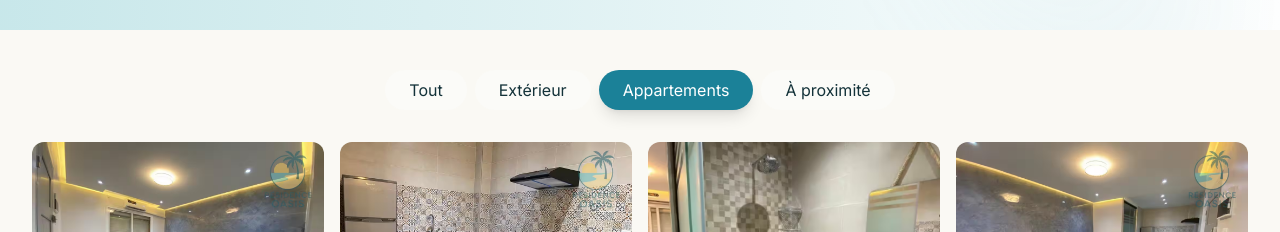
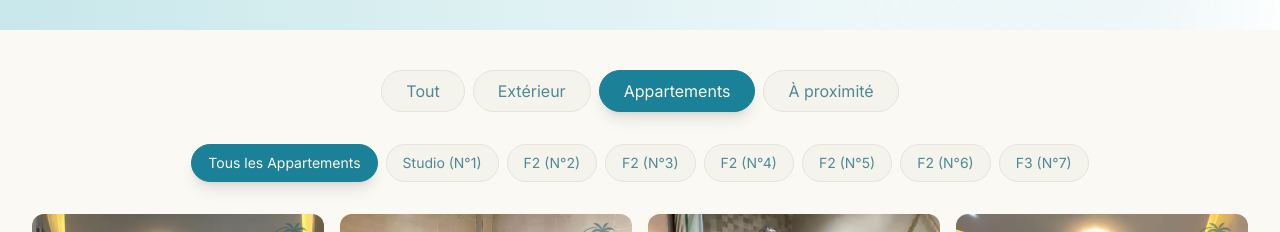
Before and after one commit to Lovable-custom-websites/residence-oasis, a React (Vite) app: page /residence/gallery in a window 1280 px wide. Both pictures are taken after a click on the button "Appartements". Shown: the part 246-478 px from the top of the page. Built offline with nearby package versions, Linux system fonts and the light colour scheme; no server answers.

Commit message:
feat: add gallery filters

```diff
--- a/src/locales/ar.ts
+++ b/src/locales/ar.ts
@@ -143,7 +143,8 @@ export const ar = {
       all: "الكل",
       exterior: "الخارج",
       apartments: "الشقق",
-      proximity: "بالقرب"
+      proximity: "بالقرب",
+      allApartments: "جميع الشقق"
     }
   },
   booking: {
--- a/src/locales/en.ts
+++ b/src/locales/en.ts
@@ -144,6 +144,7 @@ export const en = {
       exterior: "Exterior",
       apartments: "Apartments",
       proximity: "Nearby",
+      allApartments: "All Apartments",
     }
   },
   booking: {
--- a/src/locales/fr.ts
+++ b/src/locales/fr.ts
@@ -144,6 +144,7 @@ export const fr = {
       exterior: "Extérieur",
       apartments: "Appartements",
       proximity: "À proximité",
+      allApartments: "Tous les Appartements",
     }
   },
   booking: {
--- a/src/pages/Gallery.tsx
+++ b/src/pages/Gallery.tsx
@@ -5,13 +5,14 @@ import Footer from "@/components/Footer";
 import { X } from "lucide-react";
 import { cn } from "@/lib/utils";
 import { useLanguage } from "@/contexts/LanguageContext";
-import { galleryImages } from "@/data/appData";
+import { galleryImages, allApartments } from "@/data/appData";
 
 export default function Gallery() {
   const { t } = useLanguage();
   const [selectedImage, setSelectedImage] = useState<number | null>(null);
   const [filteredImages, setFilteredImages] = useState(galleryImages);
   const [activeFilter, setActiveFilter] = useState("all");
+  const [activeApartmentFilter, setActiveApartmentFilter] = useState<string | null>(null);
   const [touchStart, setTouchStart] = useState<number | null>(null);
   const [touchEnd, setTouchEnd] = useState<number | null>(null);
   const lightboxRef = useRef<HTMLDivElement>(null);
@@ -27,11 +28,23 @@ export default function Gallery() {
   // Filter gallery images by category
   const filterGallery = (category: string) => {
     setActiveFilter(category);
+    setActiveApartmentFilter(null); // Reset apartment filter when changing main category
 
     if (category === "all") {
       setFilteredImages(galleryImages);
     } else {
       setFilteredImages(galleryImages.filter(img => img.category === category));
+    }
+  };
+
+  // Filter gallery images by apartment
+  const filterByApartment = (apartmentId: string) => {
+    setActiveApartmentFilter(apartmentId);
+
+    if (apartmentId === "all") {
+      setFilteredImages(galleryImages.filter(img => img.category === "apartments"));
+    } else {
+      setFilteredImages(galleryImages.filter(img => img.category === "apartments" && img.apartment === apartmentId));
     }
   };
 
@@ -128,10 +141,10 @@ export default function Gallery() {
                   key={category}
                   onClick={() => filterGallery(category)}
                   className={cn(
-                    "px-6 py-2 rounded-full transition-all",
+                    "px-6 py-2 rounded-full transition-all border",
                     activeFilter === category
-                      ? "bg-primary text-white shadow-lg"
-                      : "bg-card hover:bg-muted"
+                      ? "bg-primary text-primary-foreground shadow-lg border-primary"
+                      : "bg-muted/50 hover:bg-muted text-muted-foreground border-border"
                   )}
                 >
                   {category === "all"
@@ -144,6 +157,37 @@ export default function Gallery() {
                 </button>
               ))}
             </div>
+
+            {/* Apartment Subfilters - Only show when apartments category is active */}
+            {activeFilter === "apartments" && (
+              <div className="flex flex-wrap justify-center gap-2 mb-8 animate-fade-in">
+                <button
+                  onClick={() => filterByApartment("all")}
+                  className={cn(
+                    "px-4 py-2 rounded-full transition-all text-sm border",
+                    activeApartmentFilter === null || activeApartmentFilter === "all"
+                      ? "bg-primary text-primary-foreground shadow-lg border-primary"
+                      : "bg-muted/50 hover:bg-muted text-muted-foreground border-border"
+                  )}
+                >
+                  {t.gallery.filters.allApartments || "All Apartments"}
+                </button>
+                {allApartments.map((apartment) => (
+                  <button
+                    key={apartment.id}
+                    onClick={() => filterByApartment(apartment.id)}
+                    className={cn(
+                      "px-4 py-2 rounded-full transition-all text-sm border",
+                      activeApartmentFilter === apartment.id
+                        ? "bg-primary text-primary-foreground shadow-lg border-primary"
+                        : "bg-muted/50 hover:bg-muted text-muted-foreground border-border"
+                    )}
+                  >
+                    {apartment.type} (N°{apartment.id})
+                  </button>
+                ))}
+              </div>
+            )}
 
             {/* Gallery Grid */}
             <div className="grid grid-cols-1 sm:grid-cols-2 md:grid-cols-3 lg:grid-cols-4 gap-4">
```
Also changed, not shown: src/data/appData.ts (+33 -33 lines).
